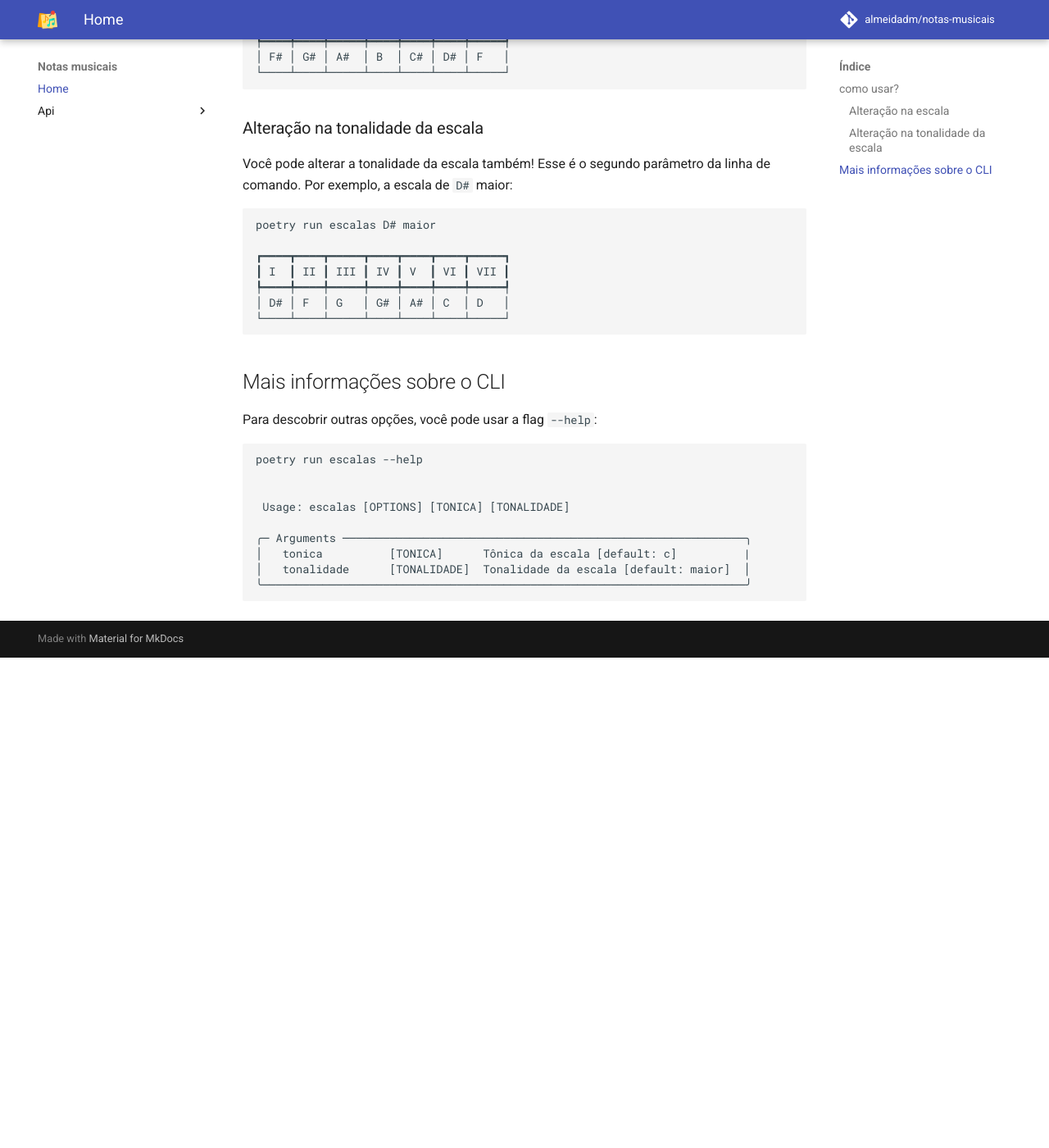
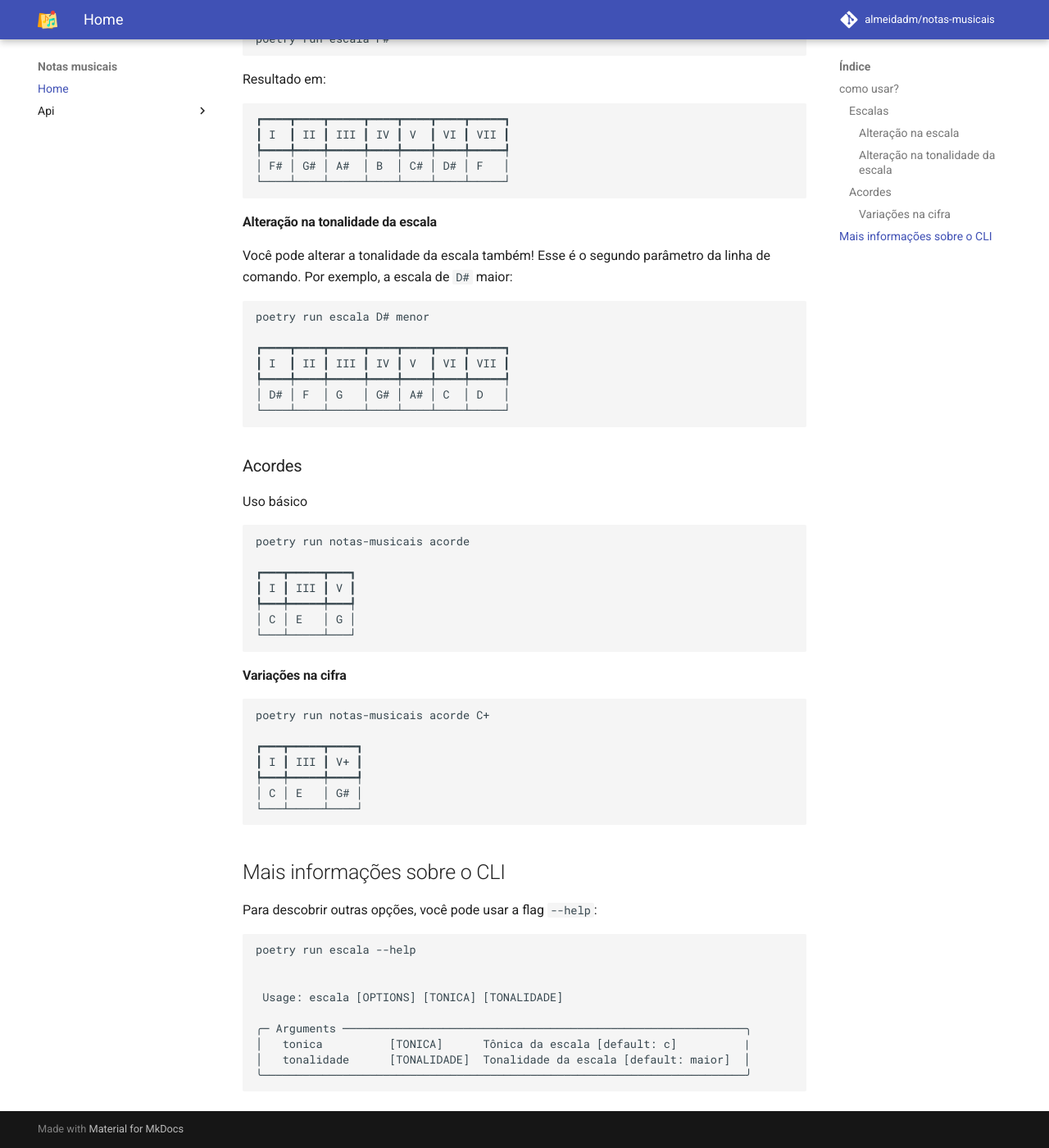
Before and after one commit to Almeidadm/notas-musicais, an MkDocs documentation site: the page built from docs/index.md, in a window 1280 px wide and 1400 px high, scrolled down 1068 px. Shown: the whole window at 82% size. Built offline with MkDocs 1.6.1 and Material for MkDocs 9.7.7, drawn with Linux system fonts in a browser that asks for light colours; comment, search, counter and statistics services are not loaded; before the commit the page ends 1870 px from its top, so only the background shows below that; some of the changed text lies outside the part shown.

Commit message:
Atualização da p[agina inicial do README na documentação

````diff
--- a/docs/index.md
+++ b/docs/index.md
@@ -1,12 +1,18 @@
 ![logo do projeto](assets/logo.png){width="300" .center}
 # Notas musicais
 
+Notais musicais é um CLI para ajudar na formação de escalas e acordes
+
+Temos dois comandos disponíveis: `escala` e `acorde`
+
 ## como usar?
+
+### Escalas
 
 Você pode chamar as esclas via linha de comando. Por exemplo:
 
 ```bash
-poetry run escalas
+poetry run escala
 ```
 
 Retornando os graus e nptas correspondentes a essa escala:
@@ -19,11 +25,11 @@
 └───┴────┴─────┴────┴───┴────┴─────┘
 ```
 
-### Alteração na escala
+#### Alteração na escala
 
 O primeiro parâmetro do CLI é a tônica da escala que deseja exibir. Dessa forma você pode alterar a escala retornada. Por exemplo, a escala de `F#`:
 ```bash
-poetry run escalas F#
+poetry run escala F#
 ```
 
 Resultado em:
@@ -36,12 +42,12 @@
 └────┴────┴─────┴────┴────┴────┴─────┘
 ```
 
-### Alteração na tonalidade da escala
+#### Alteração na tonalidade da escala
 
 Você pode alterar a tonalidade da escala também! Esse é o segundo parâmetro da linha de comando. Por exemplo, a escala de `D#` maior:
 
 ```bash
-poetry run escalas D# maior
+poetry run escala D# menor
 
 ┏━━━━┳━━━━┳━━━━━┳━━━━┳━━━━┳━━━━┳━━━━━┓
 ┃ I  ┃ II ┃ III ┃ IV ┃ V  ┃ VI ┃ VII ┃
@@ -50,15 +56,42 @@
 └────┴────┴─────┴────┴────┴────┴─────┘
 ```
 
+### Acordes
+
+Uso básico
+
+```bash
+poetry run notas-musicais acorde
+
+┏━━━┳━━━━━┳━━━┓
+┃ I ┃ III ┃ V ┃
+┡━━━╇━━━━━╇━━━┩
+│ C │ E   │ G │
+└───┴─────┴───┘
+```
+
+#### Variações na cifra
+
+```bash
+poetry run notas-musicais acorde C+
+
+┏━━━┳━━━━━┳━━━━┓
+┃ I ┃ III ┃ V+ ┃
+┡━━━╇━━━━━╇━━━━┩
+│ C │ E   │ G# │
+└───┴─────┴────┘
+```
+
+
 ## Mais informações sobre o CLI
 
 Para descobrir outras opções, você pode usar a flag `--help`:
 
 ```bash
-poetry run escalas --help
+poetry run escala --help
 
 
- Usage: escalas [OPTIONS] [TONICA] [TONALIDADE]
+ Usage: escala [OPTIONS] [TONICA] [TONALIDADE]
 
 ╭─ Arguments ────────────────────────────────────────────────────────────╮
 │   tonica          [TONICA]      Tônica da escala [default: c]          |
````
